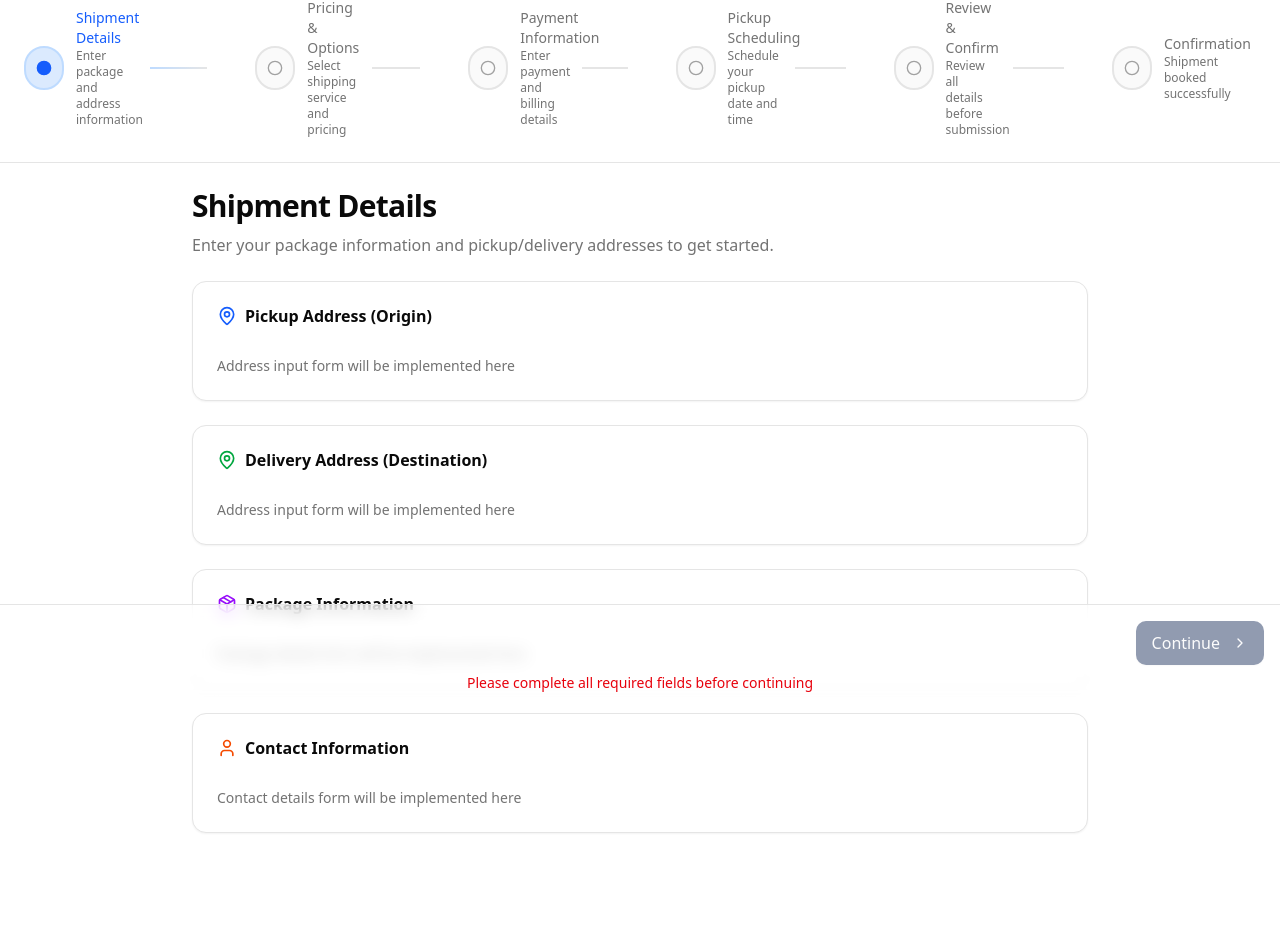
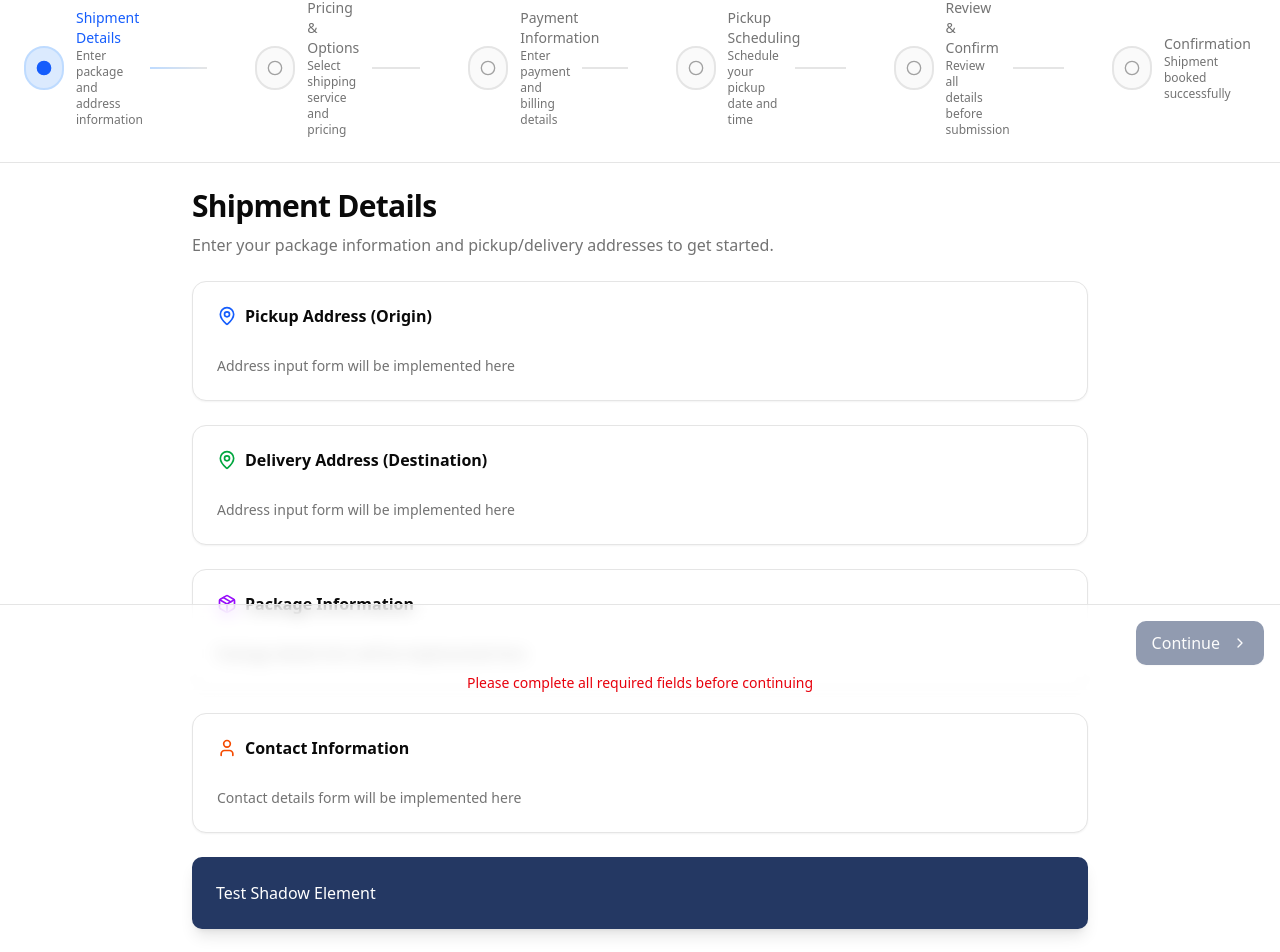
Before and after one commit to jackzhaojin/nextjs-postal-2025-07, a Next.js app: page /shipping in a window 1280 px wide. Shown: the part 91-1043 px from the top of the page. Built offline with nearby package versions, Linux system fonts and the light colour scheme.

Commit message:
feat: Add TestShadowElement component and implement design system validation tests

```diff
--- a/app/shipping/page.tsx
+++ b/app/shipping/page.tsx
@@ -4,9 +4,17 @@ import React from 'react';
 import { Card, CardHeader, CardTitle, CardContent } from '@/components/ui/card';
 import { Package, MapPin, User, Phone } from 'lucide-react';
 
+const TestShadowElement = () => {
+  return (
+    <div className="shadow-lg p-6 rounded-lg bg-primary text-white">
+      Test Shadow Element
+    </div>
+  );
+};
+
 export default function ShipmentDetailsPage() {
   return (
-    <div className="space-y-6">
+    <main className="space-y-6">
       {/* Page Header */}
       <div className="text-center md:text-left">
         <h1 className="text-2xl md:text-3xl font-bold text-foreground mb-2">
@@ -76,6 +84,9 @@ export default function ShipmentDetailsPage() {
           </div>
         </CardContent>
       </Card>
-    </div>
+
+      {/* Test Shadow Element */}
+      <TestShadowElement />
+    </main>
   );
 }
```
Also changed, not shown: 1 other file (tests, documents, lock files or other folders).
